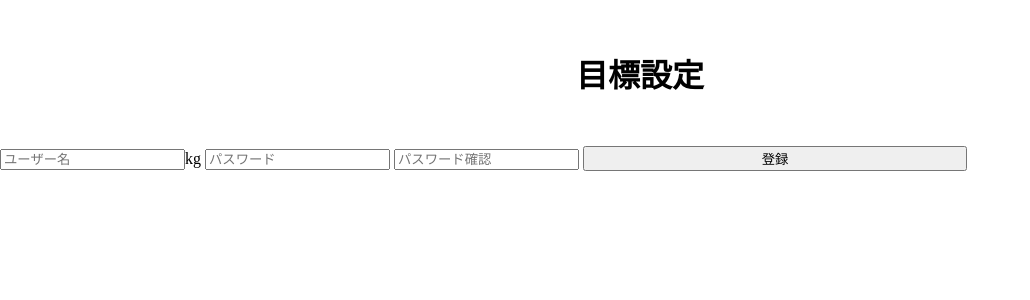
After one commit to SoneShuta/WeightManagement, a web app: file target.html in a window 1280 px wide. The commit adds this page. Shown: the top 300 px of the page, without its empty margins (0-1030 px from the left). Run offline with its HTML, style and script files only (its server is not run), Linux system fonts and the light colour scheme.

Commit message:
環境構築

```diff
--- /dev/null
+++ b/app.js
@@ -0,0 +1,31 @@
+const express = require('express');
+const mysql = require('mysql');
+
+const app = express();
+
+const connection = mysql.createConnection({
+  host: 'localhost',
+  user: 'root',
+  password: 'shuta0111',
+  database: 'list_app'
+});
+
+connection.connect((err) => {
+  if (err) {
+    console.log('error connecting: ' + err.stack);
+    return;
+  }
+  console.log('success');
+});
+
+app.get('/', (req, res) => {
+  connection.query(
+    'SELECT * FROM users',
+    (error, results) => {
+      console.log(results);
+      res.render('hello.ejs');
+    }
+  );
+});
+
+app.listen(3000);
--- a/css/style.css
+++ b/css/style.css
@@ -15,7 +15,7 @@ h1 {
   flex-direction: column;
   justify-content: center;
 }
-.input {
+#registration,#login .input {
   margin-bottom: 40px;
   height: 25px;
 }
--- /dev/null
+++ b/target.html
@@ -0,0 +1,18 @@
+<!DOCTYPE html>
+<html lang="ja">
+  <head>
+    <meta charset="UTF-8">
+    <meta name="viewport" content="width=device-width, initial-scale=1.0">
+    <link rel="stylesheet" href="css/style.css">
+    <title>目標設定/体重管理</title>
+  </head>
+  <body class="body">
+    <h1>目標設定</h1>
+    <form id="target">
+      <input type="text" class="input" name="username" placeholder="ユーザー名" /><span>kg</span>
+      <input type="password" class="input" name="password" placeholder="パスワード" />
+      <input type="password" class="input" name="password-confirmation" placeholder="パスワード確認" />
+      <input type="submit" class="submit" value="登録" />
+    </form>
+  </body>
+</html>
```
Also changed, not shown: package.json (added, +21 -0 lines), 5 other files.
